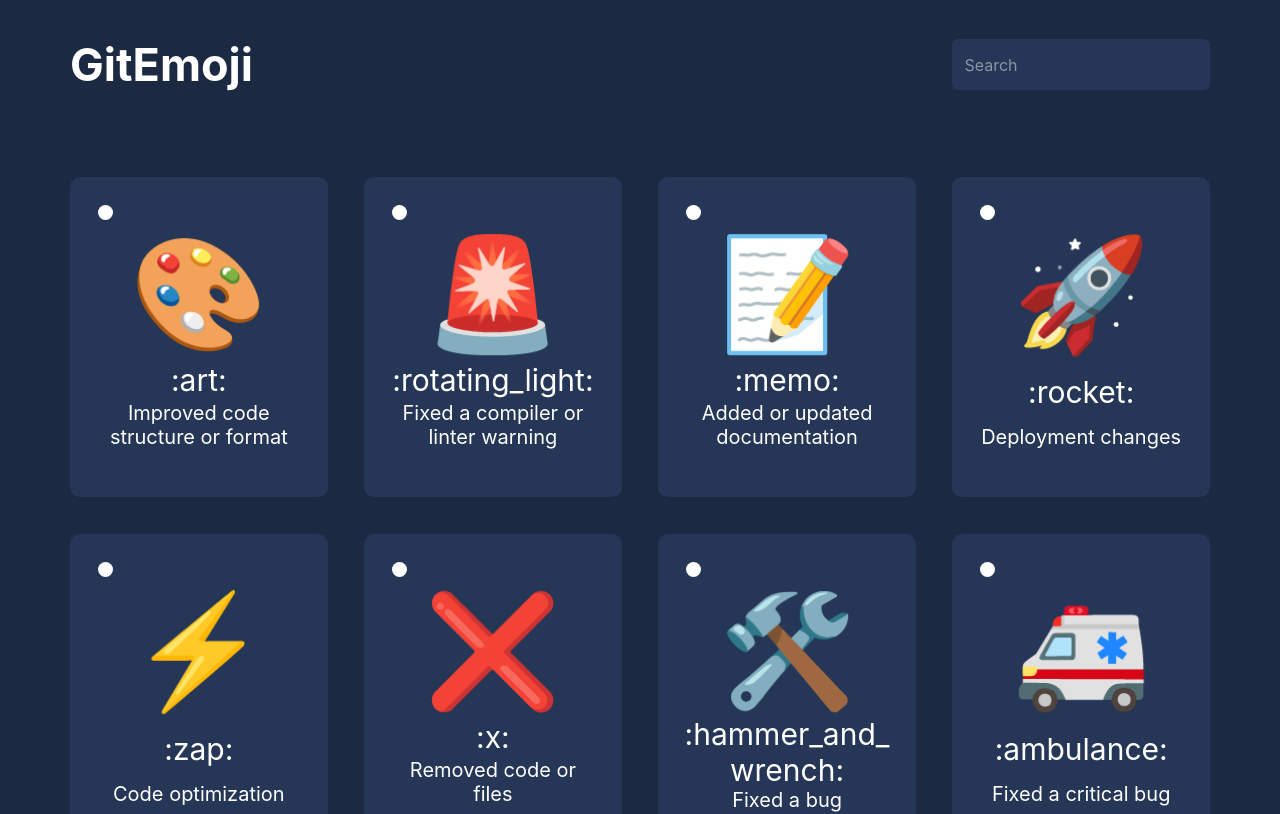
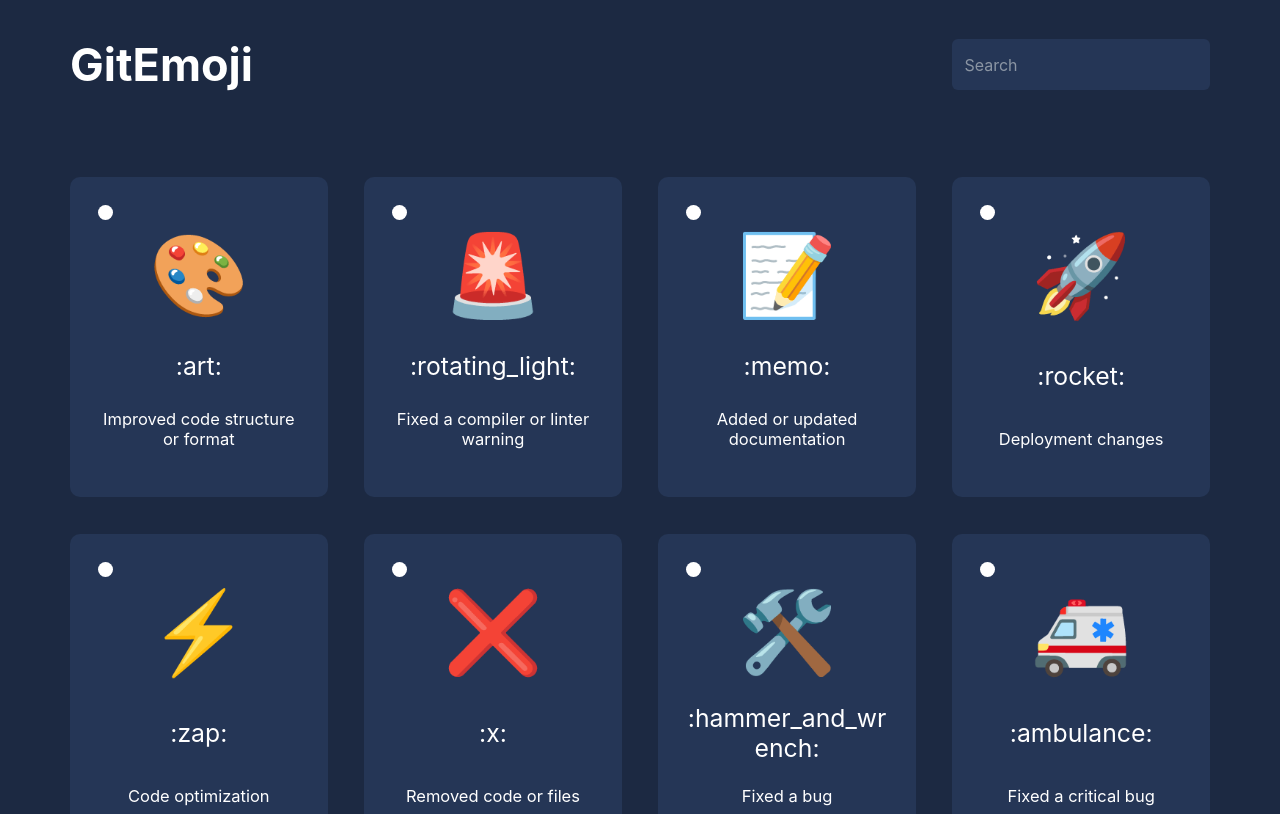
Before and after one commit to thomaseyaa/gitemoji, a Vue app: page /#/ in a window 1280 px wide. Shown: the top 814 px of the page. Built offline with nearby package versions, Linux system fonts and the light colour scheme.

Commit message:
Fixed typos on mobile ✏️

```diff
--- a/src/components/EmojiCard.vue
+++ b/src/components/EmojiCard.vue
@@ -1,14 +1,10 @@
 <template>
-  <div
-    class="card py-5 px-4 text-center col-3"
-    @click="copyText(item.shortcode)"
-  >
+  <div class="card py-5 px-4 text-center" @click="copyText(item.shortcode)">
     <Toast v-if="copied" :message="text" />
-
     <span class="dot"></span>
-    <span style="font-size: 110px">{{ item.emoji }}</span>
-    <span style="font-size: 30px">{{ item.shortcode }}</span>
-    <span style="font-size: 20px">{{ item.description }}</span>
+    <span class="emoji">{{ item.emoji }}</span>
+    <span class="shortcode">{{ item.shortcode }}</span>
+    <span class="description">{{ item.description }}</span>
     <audio id="myAudio">
       <source src="../assets/sound.mp3" type="audio/mpeg" />
     </audio>
@@ -68,9 +64,24 @@ export default {
   border-radius: 15px;
   background: #ffffff;
 }
+.emoji {
+  font-size: 5rem;
+}
+.shortcode {
+  font-size: 1.547rem;
+}
+.description {
+  font-size: 1.031rem;
+}
 @media (max-width: 576px) {
   .card {
     width: 100%;
   }
+  .shortcode {
+    font-size: 30px;
+  }
+  .description {
+    font-size: 20px;
+  }
 }
 </style>
```
